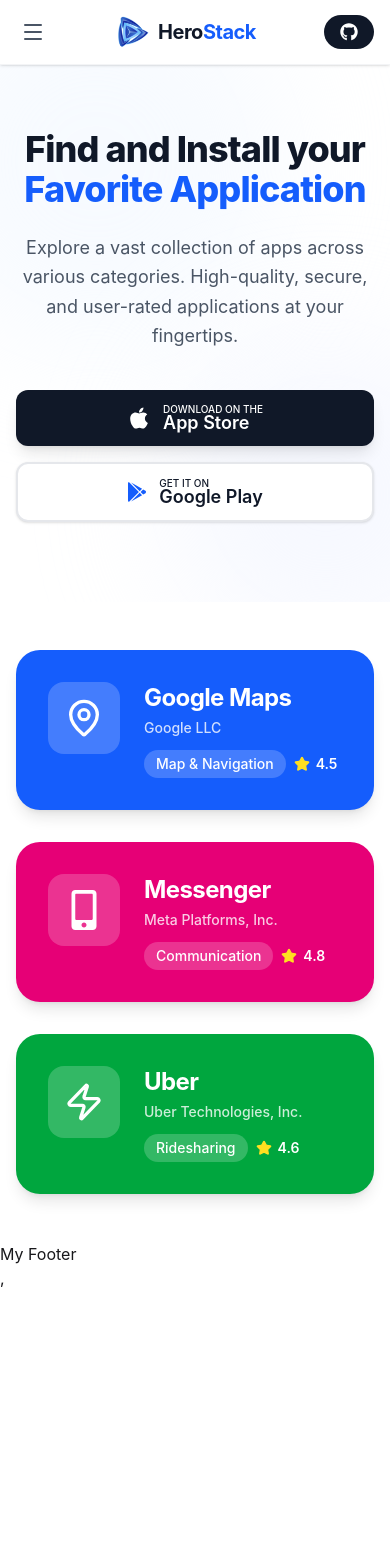
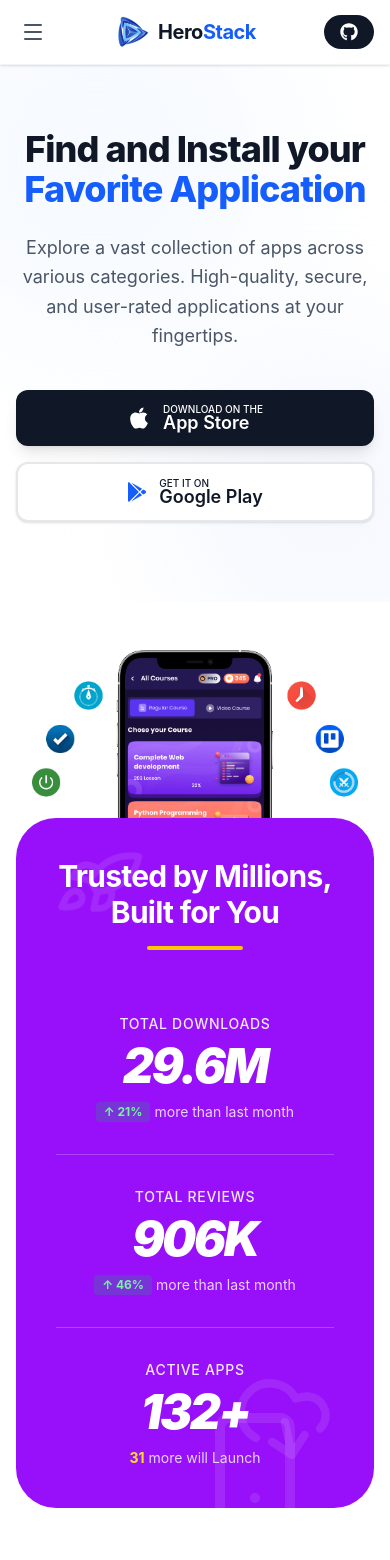
Before and after one commit to mhseber/HeroStack, a React (Vite) app: page / in a window 390 px wide. Shown: the top 1560 px of the page. Before the commit the page ends 1290 px from the top, so only its background shows below. Built offline with nearby package versions, Linux system fonts and the light colour scheme.

Commit message:
implement states section with glassmorphism floating icons and responsive grid

```diff
--- a/src/pages/Features.jsx
+++ b/src/pages/Features.jsx
@@ -1,69 +1,141 @@
+// import banner from "../../public/assets/hero.png";
+
+// const Features = () => {
+//   return (
+//     <section>
+//       {/* img */}
+//       <div className="text-center">
+//         <img src={banner} alt="" />
+//       </div>
+//       {/* text */}
+//       <section className=" border-4 bg-purple-600 ">
+//         <div>
+//           <h1>Trusted by Millions, Built for You</h1>
+//         </div>
+//         <section className="flex gap-6">
+//           {/* 1 */}
+//           <div>
+//             <p>Total Downloads</p>
+//             <h1>29.6M</h1>
+//             <p>21% more than last month</p>
+//           </div>
+//           {/* 2 */}
+//           <div>
+//             <p>Total Reviews</p>
+//             <h1>906K</h1>
+//             <p>46% more than last month</p>
+//           </div>
+//           {/* 3 */}
+//           <div>
+//             <p>Active Apps</p>
+//             <h1>132+</h1>
+//             <p>31 more will Launch</p>
+//           </div>
+//         </section>
+//       </section>
+//     </section>
+//   );
+// };
+
+// export default Features;
+
 import React from "react";
-import { MapPin, Zap, Star } from "lucide-react";
-import { FaMobileAlt } from "react-icons/fa";
+// Icons import
+import { DownloadCloud, Star, Smartphone, Rocket, Zap } from "lucide-react";
+import banner from "../../public/assets/hero.png";
 
 const Features = () => {
-  const features = [
-    {
-      id: 1,
-      title: "Google Maps",
-      company: "Google LLC",
-      category: "Map & Navigation",
-      rating: 4.5,
-      icon: <MapPin className="w-10 h-10 text-white" />,
-      bg: "bg-blue-600",
-    },
-    {
-      id: 2,
-      title: "Messenger",
-      company: "Meta Platforms, Inc.",
-      category: "Communication",
-      rating: 4.8,
-      icon: <FaMobileAlt className="w-10 h-10 text-white" />,
-      bg: "bg-pink-600",
-    },
-    {
-      id: 3,
-      title: "Uber",
-      company: "Uber Technologies, Inc.",
-      category: "Ridesharing",
-      rating: 4.6,
-      icon: <Zap className="w-10 h-10 text-white" />,
-      bg: "bg-green-600",
-    },
-  ];
+  return (
+    <section className="max-w-7xl mx-auto px-4 py-12">
+      {/* 1. Image/Banner Section */}
+      <div className="flex justify-center  px-4">
+        <img
+          src={banner}
+          alt="App Showcase"
+          className="w-full max-w-5xl h-auto object-contain rounded-3xl"
+        />
+      </div>
 
-  return (
-    <section className="max-w-7xl mx-auto px-4 py-12 lg:py-20">
-      <div className="grid grid-cols-1 md:grid-cols-3 gap-8">
-        {features.map((feature) => (
-          <div
-            key={feature.id}
-            className={`flex items-start gap-6 p-8 rounded-3xl shadow-lg transition-transform hover:-translate-y-2 ${feature.bg} text-white`}
-          >
-            <div className="p-4 bg-white/20 rounded-2xl">{feature.icon}</div>
-            <div className="flex-1">
-              <h3 className="text-2xl font-bold mb-1 tracking-tight">
-                {feature.title}
+      {/* 2. States Section (Enhanced with Background Icons) */}
+      <section className="bg-purple-600 rounded-[40px] p-10 md:p-20 text-white overflow-hidden relative">
+        {/* --- Background Floating Icons --- */}
+        <div className="absolute top-10 left-10 opacity-10 rotate-12 animate-bounce">
+          <Rocket size={80} />
+        </div>
+        <div className="absolute bottom-10 right-10 opacity-10 -rotate-12">
+          <DownloadCloud size={100} />
+        </div>
+        <div className="absolute top-1/2 left-1/4 opacity-5 rotate-45 hidden md:block">
+          <Star size={60} />
+        </div>
+        <div className="absolute top-20 right-1/4 opacity-10 animate-pulse hidden md:block">
+          <Zap size={50} />
+        </div>
+        <div className="absolute -bottom-5 left-1/2 opacity-10">
+          <Smartphone size={120} />
+        </div>
+        {/* ------------------------------- */}
+
+        {/* Content (Relative to stay above background icons) */}
+        <div className="relative z-10">
+          {/* Title */}
+          <div className="text-center mb-16">
+            <h2 className="text-3xl md:text-5xl font-bold tracking-tight">
+              Trusted by Millions, <br className="md:hidden" /> Built for You
+            </h2>
+            <div className="w-24 h-1 bg-yellow-400 mx-auto mt-4 rounded-full"></div>
+          </div>
+
+          {/* Stats Grid */}
+          <div className="grid grid-cols-1 md:grid-cols-3 gap-8 md:gap-12">
+            {/* Card 1: Total Downloads */}
+            <div className="text-center border-b md:border-b-0 md:border-r border-purple-400/50 pb-8 md:pb-0 last:border-0">
+              <p className="text-purple-100 text-sm font-medium mb-2 uppercase tracking-wider">
+                Total Downloads
+              </p>
+              <h3 className="text-5xl md:text-7xl font-black mb-3 italic tracking-tighter">
+                29.6M
               </h3>
-              <p className="text-sm font-medium text-white/80 mb-1">
-                {feature.company}
+              <p className="text-purple-200 text-sm flex items-center justify-center gap-1">
+                <span className="bg-green-500/20 text-green-300 px-2 py-0.5 rounded text-xs font-bold">
+                  ↑ 21%
+                </span>
+                more than last month
               </p>
-              <div className="flex items-center gap-2 text-sm mt-3">
-                <span className="px-3 py-1 bg-white/20 rounded-full font-medium">
-                  {feature.category}
+            </div>
+
+            {/* Card 2: Total Reviews */}
+            <div className="text-center border-b md:border-b-0 md:border-r border-purple-400/50 pb-8 md:pb-0 last:border-0">
+              <p className="text-purple-100 text-sm font-medium mb-2 uppercase tracking-wider">
+                Total Reviews
+              </p>
+              <h3 className="text-5xl md:text-7xl font-black mb-3 italic tracking-tighter">
+                906K
+              </h3>
+              <p className="text-purple-200 text-sm flex items-center justify-center gap-1">
+                <span className="bg-green-500/20 text-green-300 px-2 py-0.5 rounded text-xs font-bold">
+                  ↑ 46%
                 </span>
-                <div className="flex items-center gap-1.5 text-yellow-300">
-                  <Star className="w-4 h-4 fill-yellow-300" />
-                  <span className="font-semibold text-white">
-                    {feature.rating}
-                  </span>
-                </div>
-              </div>
+                more than last month
+              </p>
+            </div>
+
+            {/* Card 3: Active Apps */}
+            <div className="text-center">
+              <p className="text-purple-100 text-sm font-medium mb-2 uppercase tracking-wider">
+                Active Apps
+              </p>
+              <h3 className="text-5xl md:text-7xl font-black mb-3 italic tracking-tighter">
+                132+
+              </h3>
+              <p className="text-purple-200 text-sm">
+                <span className="font-bold text-yellow-300">31</span> more will
+                Launch
+              </p>
             </div>
           </div>
-        ))}
-      </div>
+        </div>
+      </section>
     </section>
   );
 };
```
